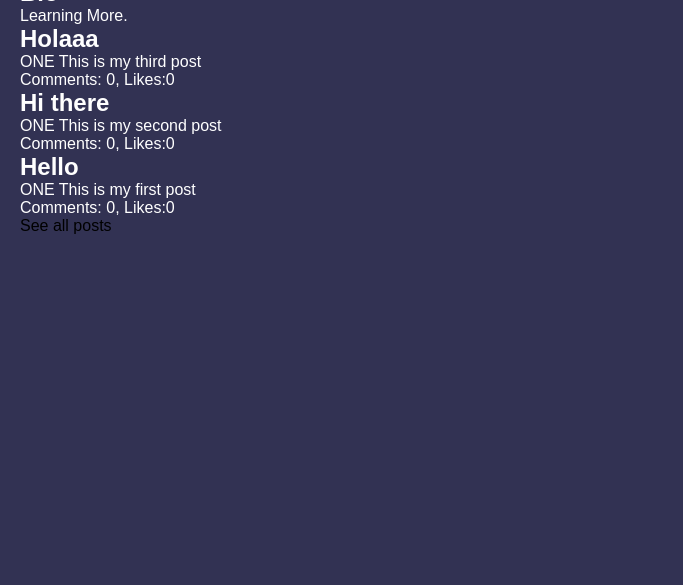
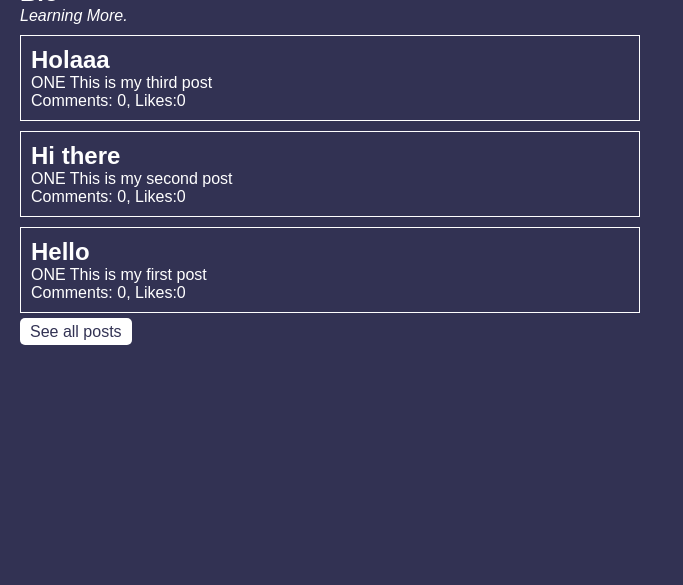
Before and after one commit to AmanWorku/Bloggers, a Rails app: template app/views/users/show.html.erb in a window 1280 px wide. Shown: the part 192-777 px from the top of the page, without its empty margins (0-683 px from the left). Run offline with Rails 7, Linux system fonts and the light colour scheme; the template is opened without the code that fills it, so the values that code supplies are empty; data comes from the database, SQL or seed files in the repository; some libraries are stand-ins or nearby versions.

Commit message:
Add styling to posts and button

```diff
--- a/app/assets/stylesheets/application.css
+++ b/app/assets/stylesheets/application.css
@@ -54,3 +54,32 @@
  .post-detail {
    padding: 20px;
  }
+
+
+ .single-post {
+    border: 1px solid white;
+    margin: 10px 0 10px 0;
+    padding: 10px;
+    width: 50%;
+  }
+
+  .single-post:hover h2 {
+    color: #d4d4ff;
+    transition: 0.1s ease-in;
+  }
+
+  .bio p {
+    font-style: italic;
+  }
+
+  .button {
+    background-color: white;
+    color: #323253;
+    padding: 5px 10px;
+    border-radius: 5px;
+  }
+
+  .button:hover {
+    background-color: #a0a0e9;
+    transition: 0.16s ease;
+  }
```
